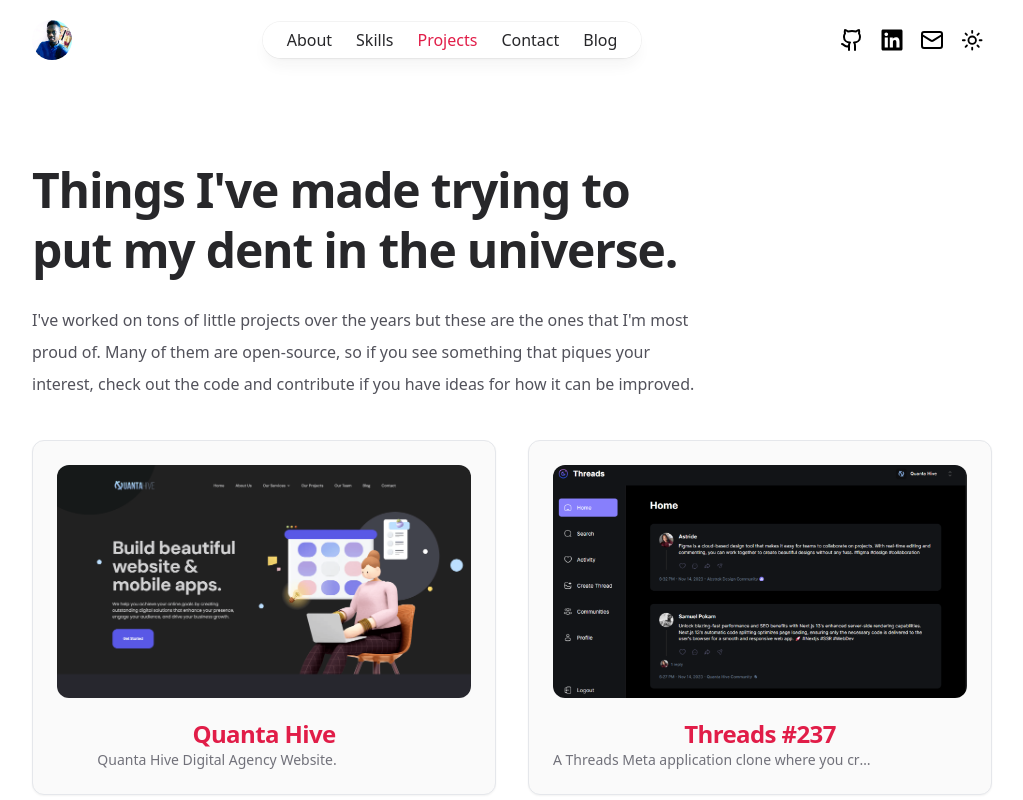
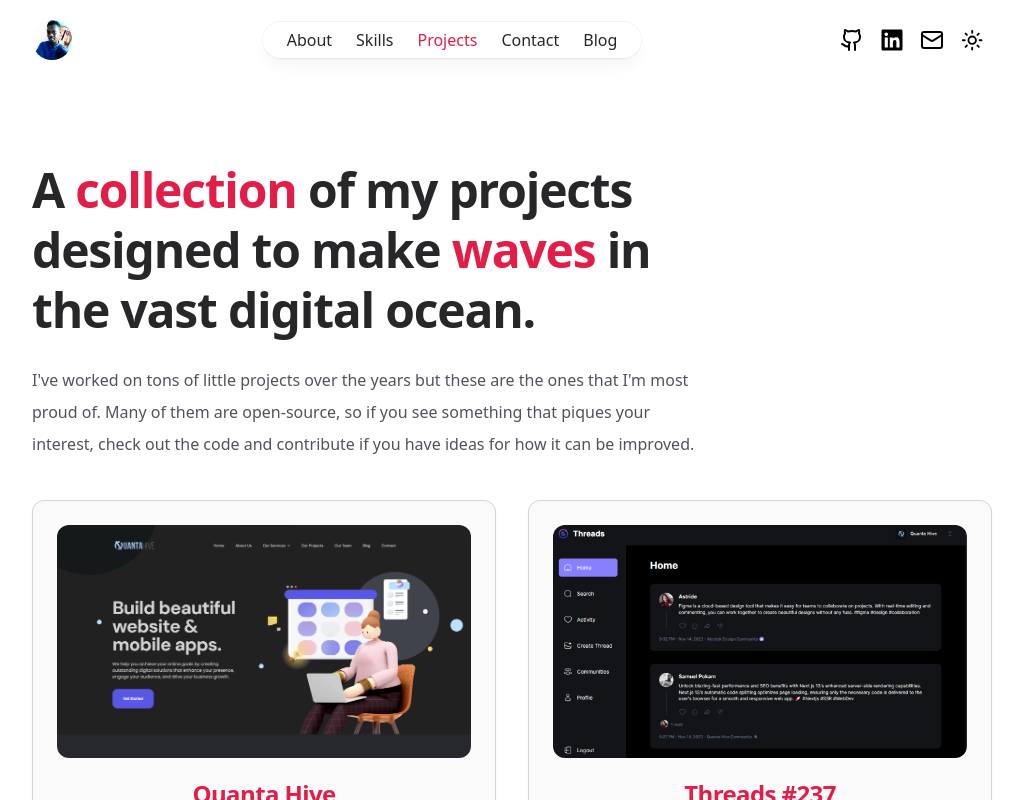
Before and after one commit to RinKhimera/rinkhimera-portfolio, a Next.js app: page /projects in a window 1280 px wide. Shown: the top 800 px of the page, without its empty margins (128-1151 px from the left). Built offline with nearby package versions, Linux system fonts and the light colour scheme.

Commit message:
hero changes

```diff
--- a/app/about/page.tsx
+++ b/app/about/page.tsx
@@ -22,11 +22,11 @@
 
           <div className="lg:order-first lg:row-span-2">
             <h1 className="text-4xl font-bold tracking-tight text-zinc-800 dark:text-zinc-100 sm:text-5xl">
-              Hi, I&apos;m Samuel Pokam.
-              <br /> I am a{" "}
-              <span className="text-primary">full-stack developer,</span> with a
-              particular interest in making things simple and automating daily
-              tasks.
+              Navigating the digital realm as a{" "}
+              <span className="text-primary">full-stack developer,</span> I
+              specialize in the art of simplifying the complex and automating
+              the routine for a{" "}
+              <span className="text-primary">seamless digital experience.</span>
             </h1>
             <div className="mt-6 space-y-7 text-base leading-loose text-zinc-600 dark:text-zinc-400">
               <p>
--- a/app/projects/page.tsx
+++ b/app/projects/page.tsx
@@ -33,7 +33,9 @@
     >
       <div className="max-w-2xl">
         <p className="text-4xl font-bold tracking-tight text-zinc-800 dark:text-zinc-100 sm:text-5xl md:leading-tight">
-          Things I&apos;ve made trying to put my dent in the universe.
+          A <span className="text-primary">collection</span> of my projects
+          designed to make <span className="text-primary">waves</span> in the
+          vast digital ocean.
         </p>
         <p className="mt-6 text-base leading-loose text-zinc-600 dark:text-zinc-400">
           I&apos;ve worked on tons of little projects over the years but these
@@ -74,7 +76,7 @@
 
                     <CardContent>
                       <CardTitle>{project.name}</CardTitle>
-                      <CardDescription className="mt-1 max-w-xs truncate">
+                      <CardDescription className="mx-auto mt-1 max-w-xs truncate">
                         {project.description}
                       </CardDescription>
                     </CardContent>
--- a/components/Hero.tsx
+++ b/components/Hero.tsx
@@ -8,29 +8,31 @@
 
 const Hero = () => {
   return (
-    <div className="mb-[450px] max-w-4xl">
+    <div className="mb-[450px] max-w-4xl max-sm:mb-[370px]">
       <div className="flex w-full flex-col space-y-10">
-        <h1 className="text-8xl font-bold tracking-tight">
+        <h1 className="text-5xl font-bold tracking-tight md:text-8xl">
           <motion.span
             className="block"
             initial={{ opacity: 0, x: -60 }}
             animate={{ opacity: 1, x: 0 }}
             transition={{ duration: 0.25, delay: 0 }}
           >
-            Hey!
+            Hey! I&apos;m
           </motion.span>
+
           <motion.span
             className="block"
             initial={{ opacity: 0, x: 50 }}
             animate={{ opacity: 1, x: 0 }}
             transition={{ duration: 0.25, delay: 0 }}
           >
-            I&apos;m <span className="text-primary">Samuel</span>
+            <span className="text-primary">Samuel Pokam</span>
           </motion.span>
         </h1>
+
         <div className="flex flex-row-reverse">
           <motion.h2
-            className="max-w-2xl text-end text-4xl font-bold tracking-tight text-zinc-800 dark:text-zinc-100 sm:text-5xl"
+            className="max-w-2xl text-end text-2xl font-bold tracking-tight text-zinc-800 dark:text-zinc-100 md:text-4xl"
             initial={{ opacity: 0, y: 20 }}
             animate={{ opacity: 1, y: 0 }}
             transition={{ duration: 0.5, delay: 0.5 }}
--- a/components/ui/card.tsx
+++ b/components/ui/card.tsx
@@ -9,7 +9,7 @@
   <div
     ref={ref}
     className={cn(
-      "rounded-lg border bg-card text-card-foreground shadow-sm dark:border-zinc-800",
+      "rounded-lg border border-zinc-300 bg-card text-card-foreground shadow-sm dark:border-zinc-800",
       className,
     )}
     {...props}
```
